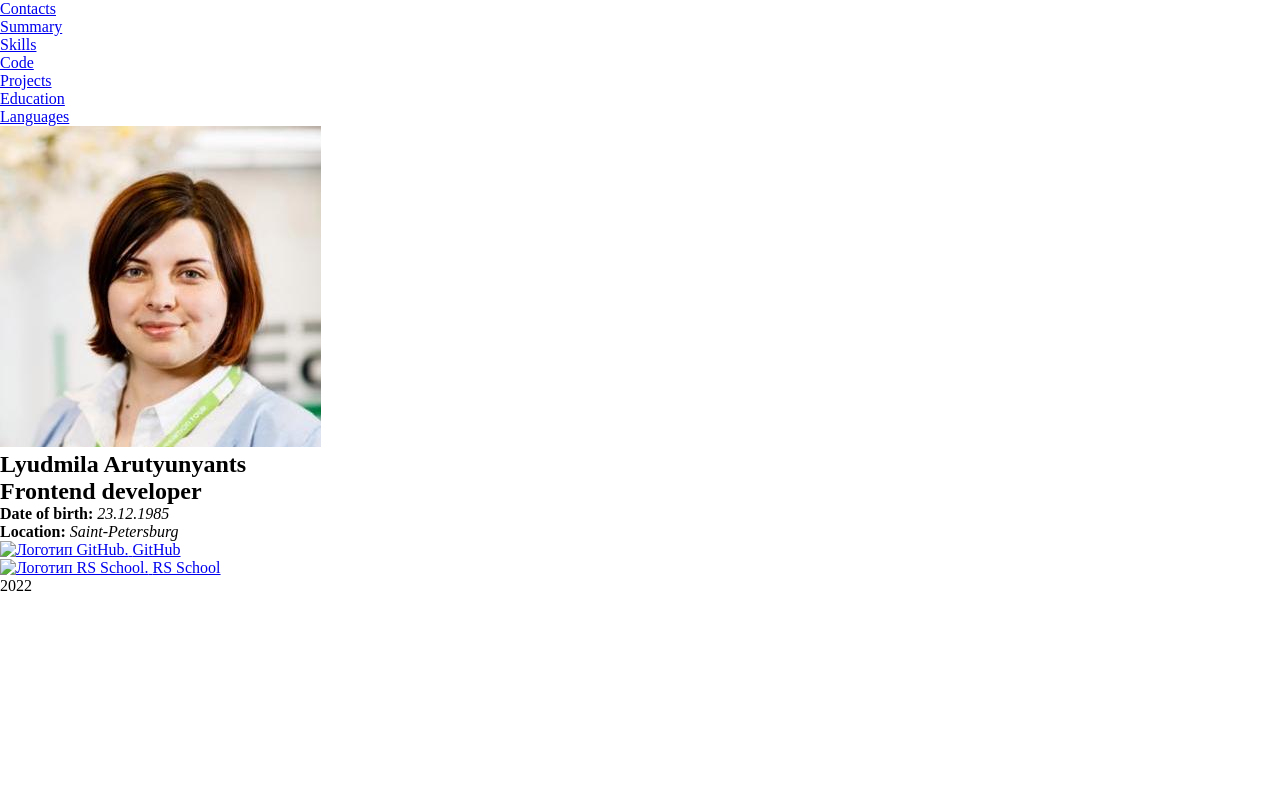
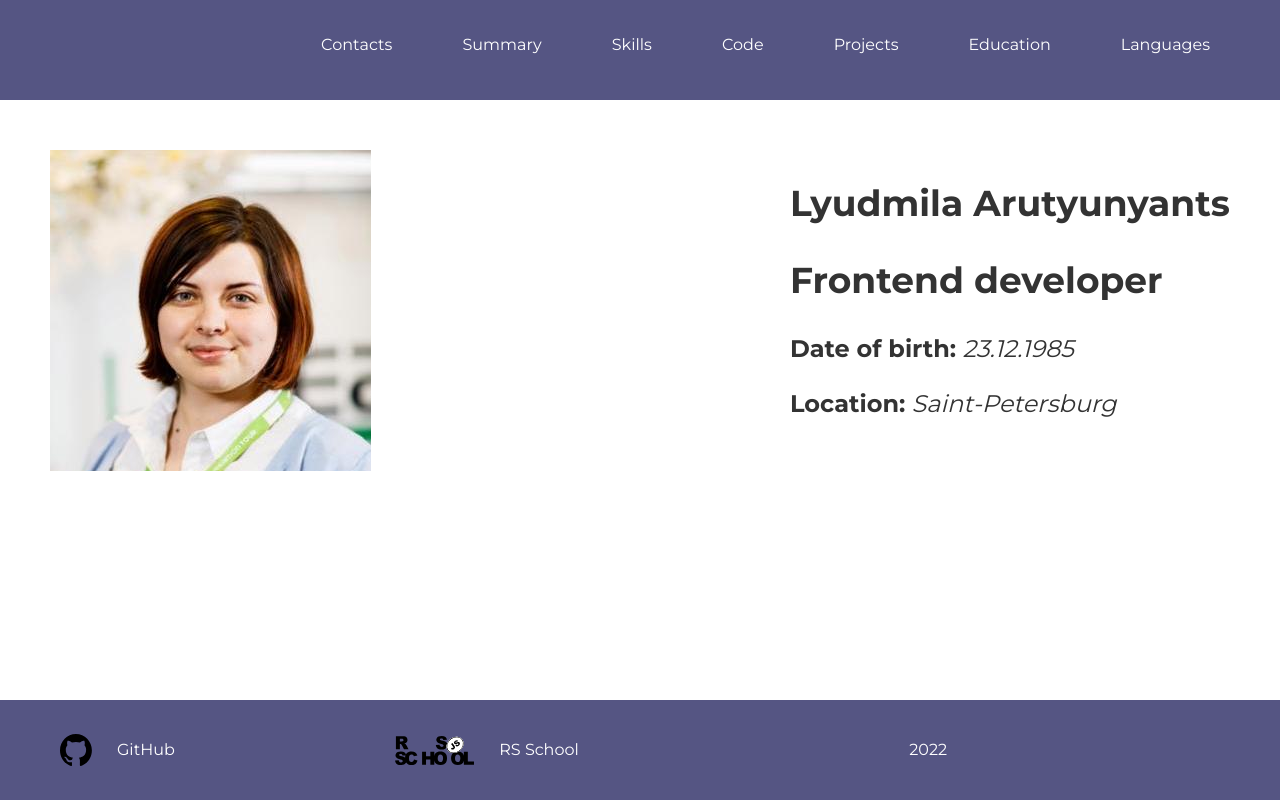
Before and after one commit to MilaRut/rsschool-cv.v1.0, a plain HTML site: page index.html in a window 1280 px wide. Drawn offline with Linux system fonts and the light colour scheme; files whose address does not match are found by name; a web font is replaced by a local one.

Commit message:
feat: add fonts and images

```diff
--- a/style.css
+++ b/style.css
@@ -1,4 +1,197 @@
-* {
-    margin: 0;
-    padding: 0;
+/* Fonts */
+
+@font-face {
+  font-style: normal;
+  font-weight: 400;
+  font-family: "Montserrat";
+  font-display: swap;
+  src:
+    url("../assets/fonts/Montserrat-Regular.woff2") format("woff2"),
+    url("../assets/fonts/Montserrat-Regular..woff") format("woff");
 }
+
+@font-face {
+  font-style: normal;
+  font-weight: 500;
+  font-family: "Montserrat";
+  font-display: swap;
+  src:
+    url("../assets/fonts/Montserrat-Medium.woff2") format("woff2"),
+    url("../assets/fonts/Montserrat-Medium.woff") format("woff");
+}
+
+@font-face {
+  font-style: normal;
+  font-weight: 700;
+  font-family: "Montserrat";
+  font-display: swap;
+  src:
+    url("../assets/fonts/Montserrat-Bold.woff2") format("woff2"),
+    url("../assets/fonts/Montserrat-Bold.woff") format("woff");
+}
+
+/* Utils */
+
+*,
+*::before,
+*::after {
+  box-sizing: border-box;
+}
+
+html,
+body {
+  margin: 0;
+  padding: 0;
+  min-height: 100vh;
+}
+
+html {
+  scroll-behavior: smooth;
+}
+
+body {
+  font-family: "Montserrat", "Arial", sans-serif;
+  font-style: normal;
+  font-weight: 400;
+  font-size: 24px;
+  line-height: 1.3;
+  color: #333333;
+}
+
+.wrapper {
+  position: relative;
+  display: flex;
+  flex-direction: column;
+  min-height: 100vh;
+  margin: 0 auto;
+}
+
+.wrapper .header,
+.wrapper .footer {
+  flex-shrink: 0;
+}
+
+.wrapper .main {
+  flex-grow: 1;
+}
+
+.container {
+  width: 100%;
+  max-width: 1440px;
+  margin: 0 auto;
+  padding: 0 50px;
+}
+
+.visually-hidden {
+  position: absolute;
+  width: 1px;
+  height: 1px;
+  margin: -1px;
+  padding: 0;
+  overflow: hidden;
+  white-space: nowrap;
+  border: 0;
+  clip: rect(0 0 0 0);
+  clip-path: inset(100%);
+}
+
+/* Styles */
+
+/* header */
+
+.header {
+  min-height: 100px;
+  background-color: #555583;
+}
+
+.header .container {
+  min-height: 100%;
+}
+
+.nav__list {
+  margin: 0;
+  padding: 0;
+  list-style: none;
+  display: flex;
+  justify-content: flex-end;
+  align-items: center;
+}
+
+.nav__item {
+  padding-top: 20px;
+}
+
+.nav__item:not(:last-child) {
+  margin-right: 30px;
+  padding-top: 20px;
+}
+
+.nav__link {
+  text-decoration: none;
+  color: #ffffff;
+  padding: 0 20px;
+  font-size: 16px;
+  line-height: 50px;
+  transition: 0.3s;
+}
+
+.nav__link:hover {
+  opacity: 0.5;
+}
+
+/* main */
+
+.personal .container {
+  padding-top: 50px;
+  display: flex;
+  justify-content: space-between;
+}
+
+.personal__image,
+.personal__content {
+  max-width: 50%;
+}
+
+/* footer */
+
+.footer {
+  min-height: 100px;
+  background-color: #555583;
+  display: flex;
+  align-items: center;
+}
+
+.footer__list {
+  margin: 0;
+  padding: 0;
+  list-style: none;
+  display: flex;
+  align-items: center;
+}
+
+.footer__link {
+  display: flex;
+  align-items: center;
+  padding: 10px;
+  margin-right: 200px;
+  text-decoration: none;
+  color: #ffffff;
+  font-size: 16px;
+  transition: 0.3s;
+}
+
+.footer__link:hover {
+  opacity: 0.5;
+}
+
+.footer__img {
+  margin-right: 25px;
+}
+
+.footer__date {
+  margin: 0;
+  padding-left: 200px;
+  color: #ffffff;
+  font-size: 16px;
+  line-height: 50px;
+}
```
Also changed, not shown: assets/favicon.ico (added), assets/fonts/Montserrat-Bold.woff (added), assets/fonts/Montserrat-Bold.woff2 (added), assets/fonts/Montserrat-Medium.woff (added), assets/fonts/Montserrat-Medium.woff2 (added), assets/fonts/Montserrat-Regular.woff (added), assets/fonts/Montserrat-Regular.woff2 (added), assets/img/avatar.jpg (renamed from avatar.jpg), assets/img/github-mark.svg (added), assets/img/rs_school_js.svg (added).
